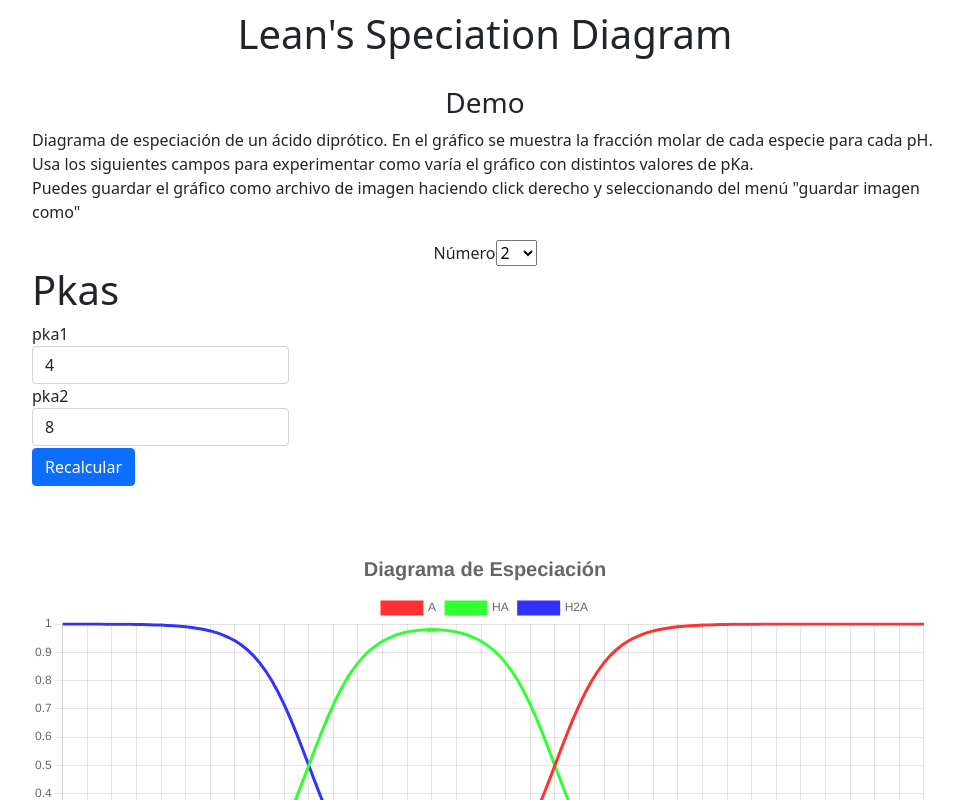
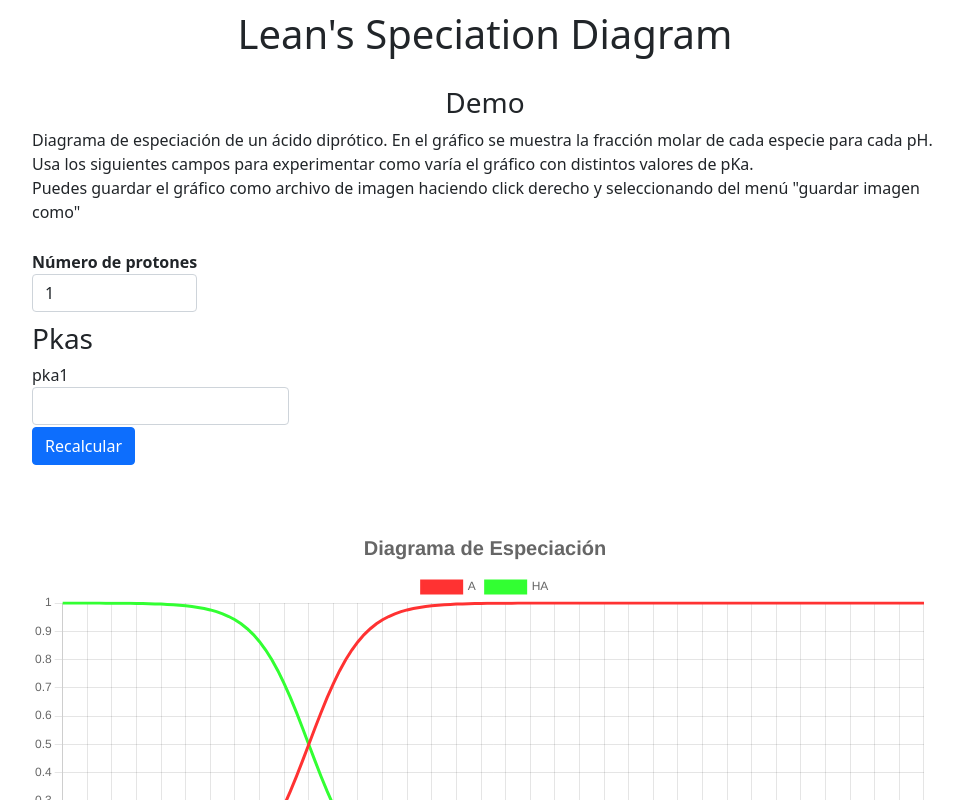
Before and after one commit to LeandroHornos/react-speciation-chart, a React (Create React App) app: page / in a window 1280 px wide. Shown: the top 800 px of the page, without its empty margins (143-1106 px from the left). Built offline with nearby package versions, Linux system fonts and the light colour scheme; a web font is replaced by a local one.

Commit message:
scroll al grafico al recalcular, correciones de estilos

```diff
--- a/src/Components/ChartJsSpecPlot.jsx
+++ b/src/Components/ChartJsSpecPlot.jsx
@@ -1,4 +1,4 @@
-import React, { useEffect, useState } from "react";
+import React, { useEffect, useState, useRef } from "react";
 
 // REACT-HOOK-FORM
 import { useForm } from "react-hook-form";
@@ -23,13 +23,12 @@ import { Line } from "react-chartjs-2";
 import { CenteredColRow } from "./Layout";
 
 const ChartJsSpecPlot = () => {
-  const { register, handleSubmit } = useForm({
-    defaultValues: { pka1: 4, pka2: 8 },
-  });
-  const [protons, setProtons] = useState(new Array(2).fill(1));
+  const chartRef = useRef(null);
+  const { register, handleSubmit, reset } = useForm({});
+  const [protons, setProtons] = useState(new Array(1).fill(1));
   const [loading, setLoading] = useState(true);
   const [data, setData] = useState({});
-  const [pkas, setPkas] = useState([4, 8]);
+  const [pkas, setPkas] = useState([4]);
 
   //Chart Options
   const options = {
@@ -96,12 +95,19 @@ const ChartJsSpecPlot = () => {
 
   const handleProtonsChange = (n) => {
     const array = new Array(parseInt(n)).fill(1);
+    reset();
     setProtons(array);
     return;
   };
 
   const onSubmit = (data) => {
-    setPkas([parseFloat(data.pka1), parseFloat(data.pka2)]);
+    const keys = Object.keys(data);
+    const newPkas = [];
+    keys.forEach((key) => {
+      newPkas.push(data[key]);
+    });
+    setPkas(newPkas);
+    chartRef.current.scrollIntoView();
   };
   return (
     <div className="container">
@@ -132,13 +138,19 @@ const ChartJsSpecPlot = () => {
             Puedes guardar el gráfico como archivo de imagen haciendo click
             derecho y seleccionando del menú "guardar imagen como"
           </p>
+          <div
+            className="width100 d-flex align-items-left justify-content-start"
+            style={{ margin: "10px 0px" }}
+          >
             <div className="formGroup">
-            <label htmlFor="protons">Número</label>
+              <label htmlFor="protons">
+                <strong>Número de protones</strong>
+              </label>
               <select
-              className="form-contronl"
+                className="form-control"
                 name="protons"
                 id="protons"
-              defaultValue={2}
+                defaultValue={1}
                 onChange={(e) => {
                   handleProtonsChange(e.target.value);
                 }}
@@ -153,12 +165,13 @@ const ChartJsSpecPlot = () => {
                 })}
               </select>
             </div>
+          </div>
           <div className="d-flex justify-content-start align-items-left width100">
             <form
               onSubmit={handleSubmit(onSubmit)}
               style={{ marginBottom: "60px" }}
             >
-              <h1>Pkas</h1>
+              <h3 className="text-left">Pkas</h3>
               {protons.map((v, i) => {
                 return (
                   <div className="form-group" key={`pka${i + 1}`}>
@@ -182,6 +195,7 @@ const ChartJsSpecPlot = () => {
           </div>
           {!loading && (
             <div
+              ref={chartRef}
               style={{ width: "100%", maxHeight: "100vh", minHeight: "50vh" }}
             >
               <Line options={options} data={data} />
--- a/src/speciation.js
+++ b/src/speciation.js
@@ -113,11 +113,12 @@ export const polyproticChartJsData = (pHvals, molarfractions) => {
   const datasets = Object.keys(molarfractions).map((key, index) => {
     // Indice para el color. Tomo secuencialmente los 10 primeros
     // colores, si se necesitan más uso un color al azar
+    const randomColor = randomRgb();
     return {
       label: molarfractions[key].name,
       data: molarfractions[key].points,
-      backgroundColor: index < 10 ? colorList[index] : randomRgb(),
-      borderColor: index < 10 ? colorList[index] : randomRgb(),
+      backgroundColor: index < 10 ? colorList[index] : randomColor,
+      borderColor: index < 10 ? colorList[index] : randomColor,
     };
   });
   const newdata = {
```
Lines whose indentation alone changed are shown as unchanged.
